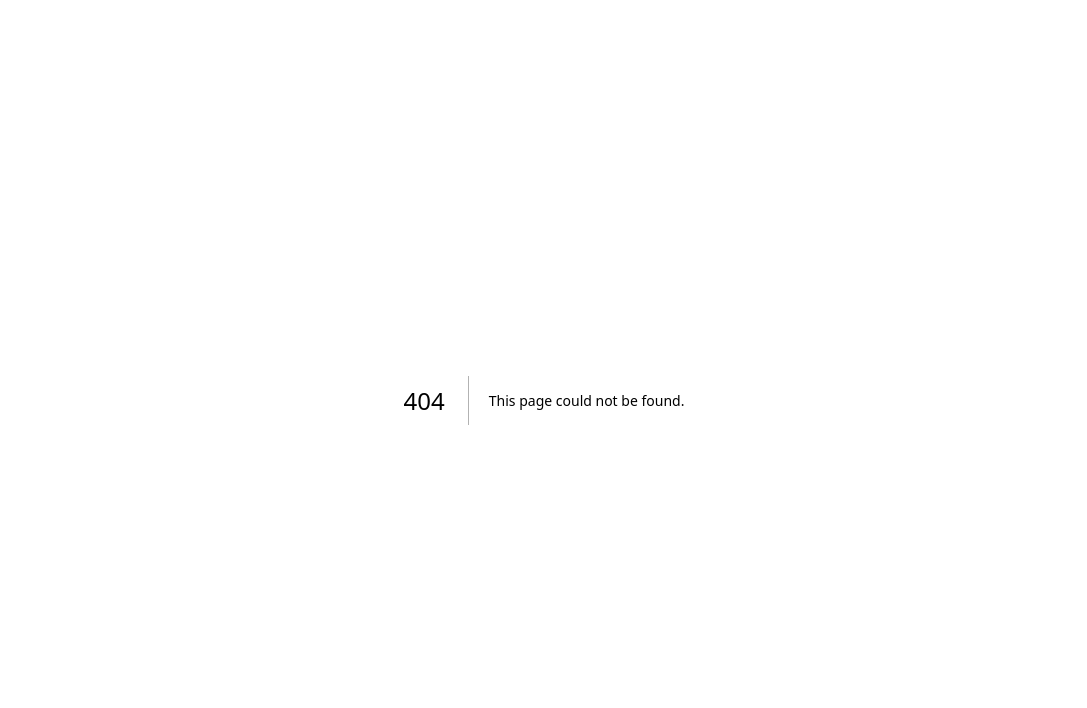
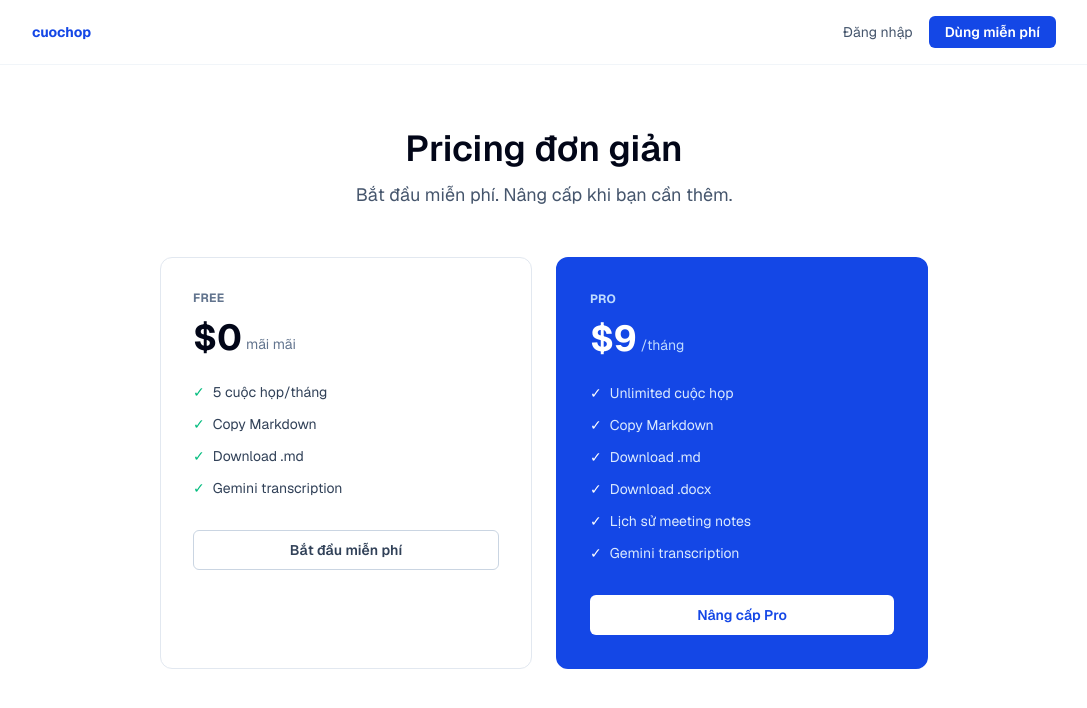
Before and after one commit to khongmanhpro/cuochop, a Next.js app: page /pricing in a window 1280 px wide. Before the commit this address had no page. Shown: the top 708 px of the page, without its empty margins (96-1183 px from the left). Built offline with nearby package versions, Linux system fonts and the light colour scheme.

Commit message:
feat: add pricing page, LemonSqueezy checkout and webhook handler

```diff
--- /dev/null
+++ b/src/app/(marketing)/pricing/page.tsx
@@ -0,0 +1,98 @@
+import Link from "next/link";
+
+const FREE_FEATURES = [
+  "5 cuộc họp/tháng",
+  "Copy Markdown",
+  "Download .md",
+  "Gemini transcription",
+];
+
+const PRO_FEATURES = [
+  "Unlimited cuộc họp",
+  "Copy Markdown",
+  "Download .md",
+  "Download .docx",
+  "Lịch sử meeting notes",
+  "Gemini transcription",
+];
+
+export default function PricingPage() {
+  return (
+    <main className="min-h-screen bg-white">
+      {/* Nav */}
+      <header className="border-b border-slate-100 px-4 py-4 sm:px-6">
+        <div className="mx-auto flex max-w-5xl items-center justify-between">
+          <Link href="/" className="text-sm font-bold text-blue-700">cuochop</Link>
+          <div className="flex items-center gap-4">
+            <Link href="/auth/login" className="text-sm text-slate-600 hover:text-slate-900">
+              Đăng nhập
+            </Link>
+            <Link
+              href="/auth/signup"
+              className="inline-flex h-8 items-center rounded-md bg-blue-700 px-4 text-sm font-semibold text-white hover:bg-blue-800"
+            >
+              Dùng miễn phí
+            </Link>
+          </div>
+        </div>
+      </header>
+
+      <section className="px-4 py-16 sm:px-6">
+        <div className="mx-auto max-w-3xl text-center">
+          <h1 className="text-4xl font-semibold text-slate-950">Pricing đơn giản</h1>
+          <p className="mt-3 text-lg text-slate-600">
+            Bắt đầu miễn phí. Nâng cấp khi bạn cần thêm.
+          </p>
+        </div>
+
+        <div className="mx-auto mt-12 grid max-w-3xl gap-6 sm:grid-cols-2">
+          {/* Free */}
+          <div className="rounded-xl border border-slate-200 p-8">
+            <p className="text-xs font-bold uppercase tracking-wide text-slate-500">Free</p>
+            <div className="mt-3 flex items-end gap-1">
+              <span className="text-4xl font-bold text-slate-950">$0</span>
+              <span className="mb-1 text-sm text-slate-500">mãi mãi</span>
+            </div>
+            <ul className="mt-6 space-y-3">
+              {FREE_FEATURES.map((f) => (
+                <li key={f} className="flex items-center gap-2 text-sm text-slate-700">
+                  <span className="text-emerald-500">✓</span>
+                  {f}
+                </li>
+              ))}
+            </ul>
+            <Link
+              href="/auth/signup"
+              className="mt-8 flex h-10 items-center justify-center rounded-md border border-slate-300 text-sm font-semibold text-slate-700 hover:border-blue-400 hover:text-blue-700"
+            >
+              Bắt đầu miễn phí
+            </Link>
+          </div>
+
+          {/* Pro */}
+          <div className="rounded-xl border-2 border-blue-700 bg-blue-700 p-8 text-white">
+            <p className="text-xs font-bold uppercase tracking-wide text-blue-200">Pro</p>
+            <div className="mt-3 flex items-end gap-1">
+              <span className="text-4xl font-bold">$9</span>
+              <span className="mb-1 text-sm text-blue-200">/tháng</span>
+            </div>
+            <ul className="mt-6 space-y-3">
+              {PRO_FEATURES.map((f) => (
+                <li key={f} className="flex items-center gap-2 text-sm text-blue-100">
+                  <span className="text-white">✓</span>
+                  {f}
+                </li>
+              ))}
+            </ul>
+            <Link
+              href="/auth/signup"
+              className="mt-8 flex h-10 items-center justify-center rounded-md bg-white text-sm font-semibold text-blue-700 hover:bg-blue-50"
+            >
+              Nâng cấp Pro
+            </Link>
+          </div>
+        </div>
+      </section>
+    </main>
+  );
+}
--- /dev/null
+++ b/src/app/api/billing/checkout/route.ts
@@ -0,0 +1,54 @@
+import { lemonSqueezySetup, createCheckout } from "@lemonsqueezy/lemonsqueezy.js";
+import { getSession } from "@/lib/session";
+import { appApiError, createApiErrorResponse } from "@/lib/api-errors";
+
+export const runtime = "nodejs";
+
+export async function POST() {
+  try {
+    const user = await getSession();
+    if (!user) {
+      throw appApiError("UNAUTHENTICATED", "Bạn cần đăng nhập.", 401);
+    }
+
+    const apiKey = process.env.LEMONSQUEEZY_API_KEY;
+    const storeId = process.env.LEMONSQUEEZY_STORE_ID;
+    const variantId = process.env.LEMONSQUEEZY_VARIANT_ID;
+
+    if (!apiKey || !storeId || !variantId) {
+      throw appApiError("INTERNAL_ERROR", "Billing chưa được cấu hình.", 500);
+    }
+
+    lemonSqueezySetup({ apiKey });
+
+    const checkout = await createCheckout(storeId, variantId, {
+      checkoutData: {
+        email: user.email,
+        name: user.name ?? undefined,
+        custom: { userId: user.id },
+      },
+      checkoutOptions: {
+        embed: false,
+        media: false,
+      },
+      productOptions: {
+        redirectUrl: `${process.env.NEXT_PUBLIC_BASE_URL ?? "http://localhost:3000"}/app?upgrade=success`,
+        receiptButtonText: "Quay lại app",
+      },
+    });
+
+    const checkoutUrl = checkout.data?.data.attributes.url;
+    if (!checkoutUrl) {
+      throw appApiError("INTERNAL_ERROR", "Không thể tạo checkout URL.", 500);
+    }
+
+    return Response.json({ ok: true, url: checkoutUrl });
+  } catch (error) {
+    return createApiErrorResponse(error, {
+      route: "/api/billing/checkout",
+      fallbackCode: "INTERNAL_ERROR",
+      fallbackMessage: "Không thể tạo checkout. Vui lòng thử lại.",
+      fallbackStatus: 500,
+    });
+  }
+}
--- /dev/null
+++ b/src/app/api/webhooks/lemonsqueezy/route.ts
@@ -0,0 +1,93 @@
+import { createHmac, timingSafeEqual } from "crypto";
+import { prisma } from "@/lib/db";
+
+export const runtime = "nodejs";
+
+export async function POST(request: Request) {
+  const secret = process.env.LEMONSQUEEZY_WEBHOOK_SECRET;
+  if (!secret) {
+    return new Response("Webhook secret not configured", { status: 500 });
+  }
+
+  const rawBody = await request.text();
+  const signature = request.headers.get("X-Signature");
+
+  if (!signature || !verifySignature(rawBody, signature, secret)) {
+    return new Response("Invalid signature", { status: 401 });
+  }
+
+  let event: Record<string, unknown>;
+  try {
+    event = JSON.parse(rawBody) as Record<string, unknown>;
+  } catch {
+    return new Response("Invalid JSON", { status: 400 });
+  }
+
+  const eventName = event.meta && typeof event.meta === "object"
+    ? (event.meta as Record<string, unknown>).event_name as string
+    : null;
+
+  const customData = event.meta && typeof event.meta === "object"
+    ? (event.meta as Record<string, unknown>).custom_data as Record<string, unknown> | undefined
+    : undefined;
+
+  const userId = customData?.userId as string | undefined;
+
+  if (!userId) {
+    return new Response("OK", { status: 200 });
+  }
+
+  try {
+    if (eventName === "order_created") {
+      const attrs = getAttributes(event);
+      const lsCustomerId = String(attrs?.customer_id ?? "");
+      const lsSubscriptionId = String(attrs?.subscription_id ?? attrs?.id ?? "");
+
+      await prisma.user.update({
+        where: { id: userId },
+        data: {
+          plan: "pro",
+          planExpiresAt: null,
+          lsCustomerId: lsCustomerId || undefined,
+          lsSubscriptionId: lsSubscriptionId || undefined,
+        },
+      });
+    } else if (eventName === "subscription_cancelled") {
+      const attrs = getAttributes(event);
+      const endsAt = attrs?.ends_at ? new Date(String(attrs.ends_at)) : null;
+
+      await prisma.user.update({
+        where: { id: userId },
+        data: { planExpiresAt: endsAt },
+      });
+    } else if (eventName === "subscription_expired") {
+      await prisma.user.update({
+        where: { id: userId },
+        data: { plan: "free", planExpiresAt: null },
+      });
+    }
+  } catch (error) {
+    console.error("[webhook] Failed to process event", eventName, error);
+    return new Response("Internal error", { status: 500 });
+  }
+
+  return new Response("OK", { status: 200 });
+}
+
+function verifySignature(body: string, signature: string, secret: string): boolean {
+  const expected = createHmac("sha256", secret).update(body).digest("hex");
+  try {
+    return timingSafeEqual(Buffer.from(signature, "hex"), Buffer.from(expected, "hex"));
+  } catch {
+    return false;
+  }
+}
+
+function getAttributes(event: Record<string, unknown>) {
+  const data = event.data;
+  if (!data || typeof data !== "object") return null;
+  const attrs = (data as Record<string, unknown>).attributes;
+  return attrs && typeof attrs === "object"
+    ? (attrs as Record<string, unknown>)
+    : null;
+}
```
Also changed, not shown: 1 other file (tests, documents, lock files or other folders).
